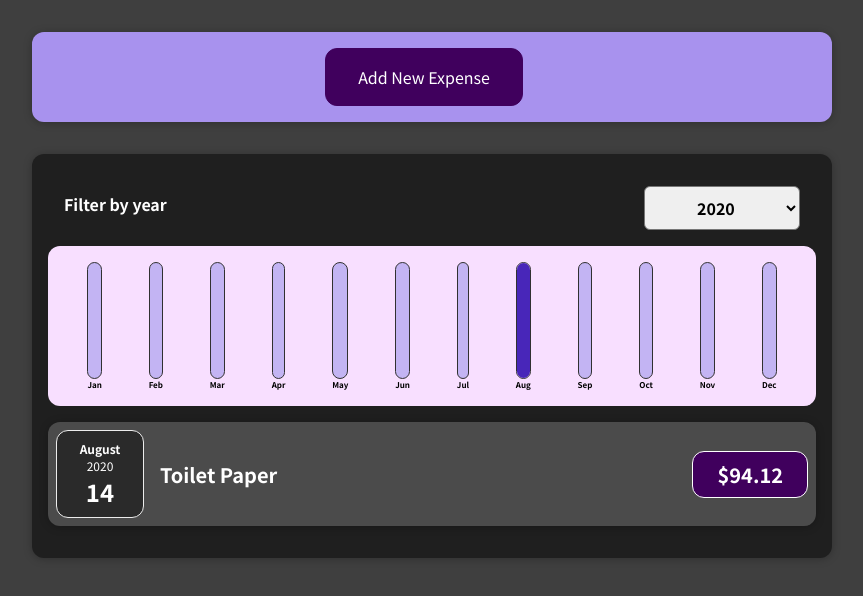
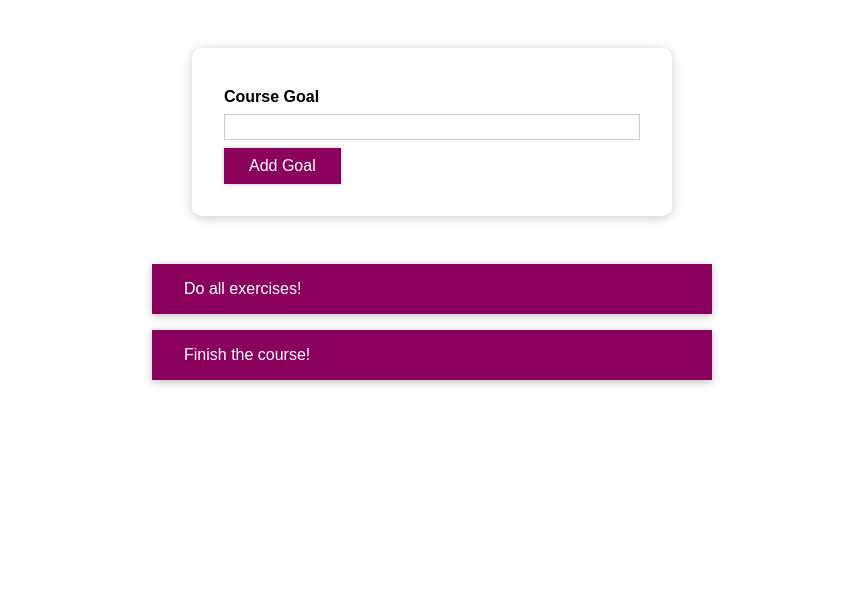
Before and after one commit to Mikhail-Navitski/react-complete-guide-code-Academind, a React (Create React App) app: page / in a window 1280 px wide. Shown: the top 596 px of the page, without its empty margins (208-1071 px from the left). Built offline with nearby package versions, Linux system fonts and the light colour scheme.

Commit message:
06 Styling React Components - starting

```diff
--- a/package.json
+++ b/package.json
@@ -2,10 +2,12 @@
   "name": "react-complete-guide",
   "version": "0.1.0",
   "private": true,
+  "homepage": "https://MichaelNovickiy.github.io/react-complete-guide-code-Academind/site 1/",
   "dependencies": {
     "@testing-library/jest-dom": "^5.11.6",
     "@testing-library/react": "^11.2.2",
     "@testing-library/user-event": "^12.5.0",
+    "gh-pages": "^4.0.0",
     "react": "^18.0.0",
     "react-dom": "^18.0.0",
     "react-scripts": "4.0.1",
@@ -15,7 +17,9 @@
     "start": "react-scripts start",
     "build": "react-scripts build",
     "test": "react-scripts test",
-    "eject": "react-scripts eject"
+    "eject": "react-scripts eject",
+    "predeploy": "npm run build",
+    "deploy": "GH-pages -d build"
   },
   "eslintConfig": {
     "extends": [
--- /dev/null
+++ b/src/App.css
@@ -0,0 +1,14 @@
+#goals {
+  width: 35rem;
+  max-width: 90%;
+  margin: 3rem auto;
+}
+
+#goal-form {
+  width: 30rem;
+  max-width: 90%;
+  margin: 3rem auto;
+  padding: 2rem;
+  box-shadow: 0 2px 12px rgba(0, 0, 0, 0.2);
+  border-radius: 10px;
+}
--- a/src/App.js
+++ b/src/App.js
@@ -1,50 +1,55 @@
 import React, { useState } from 'react';
 
-import NewExpense from './components/NewExpense/NewExpense';
-import Expenses from './components/Expenses/Expenses';
-
-const DUMMY_EXPENSES = [
-  {
-    id: 'e1',
-    title: 'Toilet Paper',
-    amount: 94.12,
-    date: new Date(2020, 7, 14),
-  },
-  { id: 'e2', title: 'New TV', amount: 799.49, date: new Date(2021, 2, 12) },
-  {
-    id: 'e3',
-    title: 'Car Insurance',
-    amount: 294.67,
-    date: new Date(2021, 2, 28),
-  },
-  {
-    id: 'e4',
-    title: 'New Desk (Wooden)',
-    amount: 450,
-    date: new Date(2021, 5, 12),
-  },
-];
+import CourseGoalList from './components/CourseGoals/CourseGoalList/CourseGoalList';
+import CourseInput from './components/CourseGoals/CourseInput/CourseInput';
+import './App.css';
 
 const App = () => {
-  const [expenses, setExpenses] = useState(DUMMY_EXPENSES);
+  const [courseGoals, setCourseGoals] = useState([
+    { text: 'Do all exercises!', id: 'g1' },
+    { text: 'Finish the course!', id: 'g2' }
+  ]);
 
-  const addExpenseHandler = (expense) => {
-    setExpenses((prevExpenses) => {
-      return [expense, ...prevExpenses];
+  const addGoalHandler = enteredText => {
+    setCourseGoals(prevGoals => {
+      const updatedGoals = [...prevGoals];
+      updatedGoals.unshift({ text: enteredText, id: Math.random().toString() });
+      return updatedGoals;
     });
   };
 
-  // return React.createElement(
-  //   'div',
-  //   {},
-  //   React.createElement('h2', {}, "Let's get started!"),
-  //   React.createElement(Expenses, { items: expenses })
-  // );
+  const deleteItemHandler = goalId => {
+    setCourseGoals(prevGoals => {
+      const updatedGoals = prevGoals.filter(goal => goal.id !== goalId);
+      return updatedGoals;
+    });
+  };
+
+  let content = (
+    <p style={{ textAlign: 'center' }}>No goals found. Maybe add one?</p>
+  );
+
+  if (courseGoals.length > 0) {
+    content = (
+      <CourseGoalList items={courseGoals} onDeleteItem={deleteItemHandler} />
+    );
+  }
 
   return (
     <div>
-      <NewExpense onAddExpense={addExpenseHandler} />
-      <Expenses items={expenses} />
+      <section id="goal-form">
+        <CourseInput onAddGoal={addGoalHandler} />
+      </section>
+      <section id="goals">
+        {content}
+        {/* {courseGoals.length > 0 && (
+          <CourseGoalList
+            items={cour
+            onDeleteItem={deleteItemHandler}
+          />
+        ) // <p style={{ textAlign: 'center' }}>No goals found. Maybe add one?</p>
+        } */}
+      </section>
     </div>
   );
 };
--- /dev/null
+++ b/src/components/CourseGoals/CourseGoalItem/CourseGoalItem.css
@@ -0,0 +1,8 @@
+.goal-item {
+  margin: 1rem 0;
+  background: #8b005d;
+  box-shadow: 0 2px 8px rgba(0, 0, 0, 0.26);
+  color: white;
+  padding: 1rem 2rem;
+  cursor: pointer;
+}
--- /dev/null
+++ b/src/components/CourseGoals/CourseGoalItem/CourseGoalItem.js
@@ -0,0 +1,20 @@
+import React from 'react';
+
+import './CourseGoalItem.css';
+
+const CourseGoalItem = props => {
+  // const [deleteText, setDeleteText] = useState('');
+
+  const deleteHandler = () => {
+    // setDeleteText('(Deleted!)');
+    props.onDelete(props.id);
+  };
+
+  return (
+    <li className="goal-item" onClick={deleteHandler}>
+      {props.children}
+    </li>
+  );
+};
+
+export default CourseGoalItem;
--- /dev/null
+++ b/src/components/CourseGoals/CourseGoalList/CourseGoalList.css
@@ -0,0 +1,5 @@
+.goal-list {
+  list-style: none;
+  margin: 0;
+  padding: 0;
+}
--- /dev/null
+++ b/src/components/CourseGoals/CourseGoalList/CourseGoalList.js
@@ -0,0 +1,22 @@
+import React from 'react';
+
+import CourseGoalItem from '../CourseGoalItem/CourseGoalItem';
+import './CourseGoalList.css';
+
+const CourseGoalList = props => {
+  return (
+    <ul className="goal-list">
+      {props.items.map(goal => (
+        <CourseGoalItem
+          key={goal.id}
+          id={goal.id}
+          onDelete={props.onDeleteItem}
+        >
+          {goal.text}
+        </CourseGoalItem>
+      ))}
+    </ul>
+  );
+};
+
+export default CourseGoalList;
--- /dev/null
+++ b/src/components/CourseGoals/CourseInput/CourseInput.css
@@ -0,0 +1,24 @@
+.form-control {
+  margin: 0.5rem 0;
+}
+
+.form-control label {
+  font-weight: bold;
+  display: block;
+  margin-bottom: 0.5rem;
+}
+
+.form-control input {
+  display: block;
+  width: 100%;
+  border: 1px solid #ccc;
+  font: inherit;
+  line-height: 1.5rem;
+  padding: 0 0.25rem;
+}
+
+.form-control input:focus {
+  outline: none;
+  background: #fad0ec;
+  border-color: #8b005d;
+}
--- /dev/null
+++ b/src/components/CourseGoals/CourseInput/CourseInput.js
@@ -0,0 +1,29 @@
+import React, { useState } from 'react';
+
+import Button from '../../UI/Button/Button';
+import './CourseInput.css';
+
+const CourseInput = props => {
+  const [enteredValue, setEnteredValue] = useState('');
+
+  const goalInputChangeHandler = event => {
+    setEnteredValue(event.target.value);
+  };
+
+  const formSubmitHandler = event => {
+    event.preventDefault();
+    props.onAddGoal(enteredValue);
+  };
+
+  return (
+    <form onSubmit={formSubmitHandler}>
+      <div className="form-control">
+        <label>Course Goal</label>
+        <input type="text" onChange={goalInputChangeHandler} />
+      </div>
+      <Button type="submit">Add Goal</Button>
+    </form>
+  );
+};
+
+export default CourseInput;
--- /dev/null
+++ b/src/components/UI/Button/Button.css
@@ -0,0 +1,20 @@
+.button {
+  font: inherit;
+  padding: 0.5rem 1.5rem;
+  border: 1px solid #8b005d;
+  color: white;
+  background: #8b005d;
+  box-shadow: 0 0 4px rgba(0, 0, 0, 0.26);
+  cursor: pointer;
+}
+
+.button:focus {
+  outline: none;
+}
+
+.button:hover,
+.button:active {
+  background: #ac0e77;
+  border-color: #ac0e77;
+  box-shadow: 0 0 8px rgba(0, 0, 0, 0.26);
+}
--- /dev/null
+++ b/src/components/UI/Button/Button.js
@@ -0,0 +1,13 @@
+import React from 'react';
+
+import './Button.css';
+
+const Button = props => {
+  return (
+    <button type={props.type} className="button" onClick={props.onClick}>
+      {props.children}
+    </button>
+  );
+};
+
+export default Button;
--- a/src/index.css
+++ b/src/index.css
@@ -1,14 +1,11 @@
-@import url('https://fonts.googleapis.com/css2?family=Noto+Sans+JP:wght@400;700&display=swap');
-
 * {
   box-sizing: border-box;
 }
 
 html {
-  font-family: 'Noto Sans JP', sans-serif;
+  font-family: sans-serif;
 }
 
 body {
   margin: 0;
-  background-color: #3f3f3f;
 }
```
Also changed, not shown: 2 other files (tests, documents, lock files or other folders).
